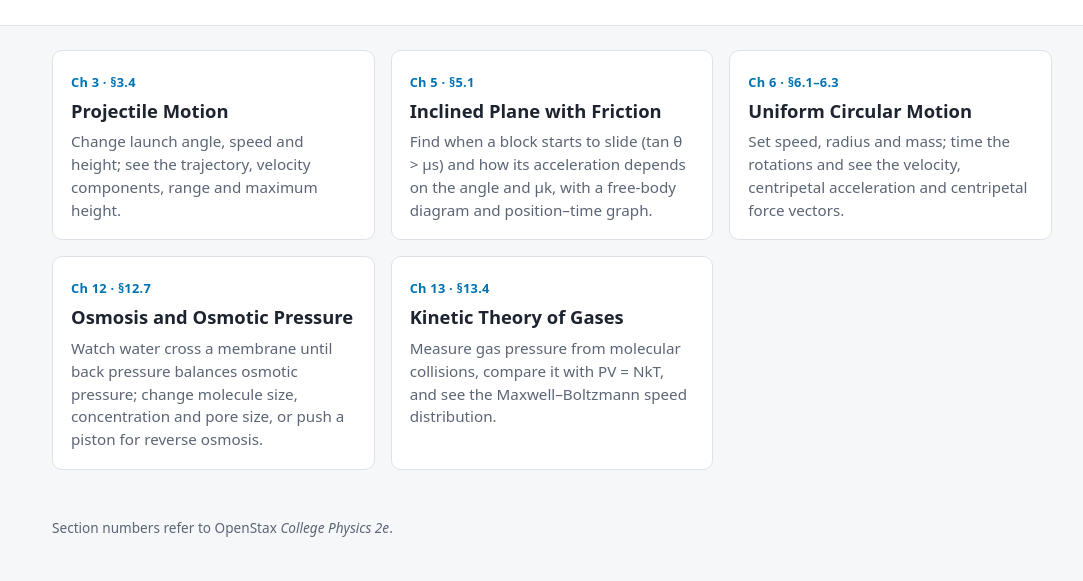
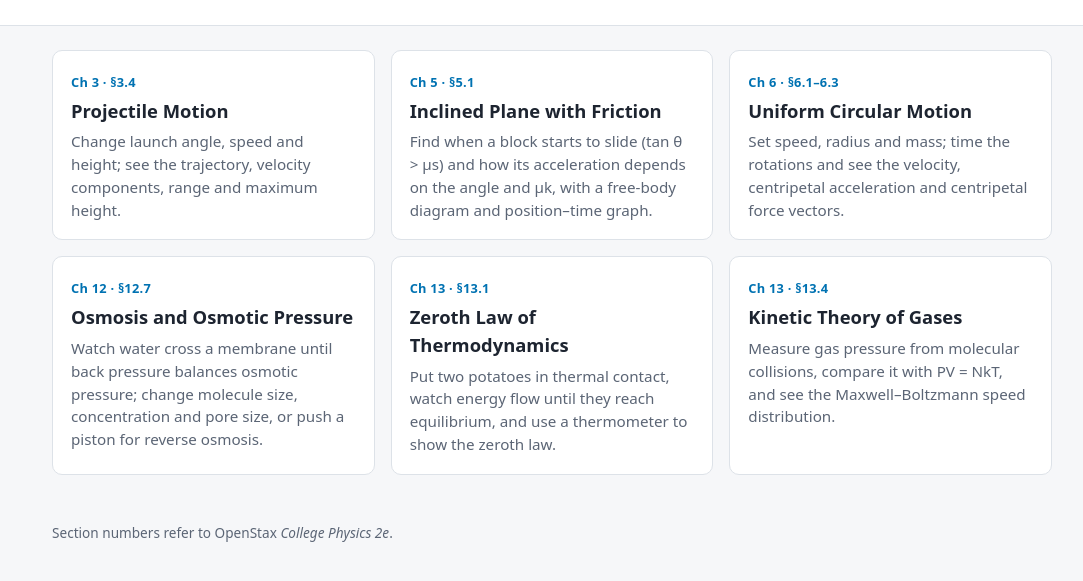
Before and after one commit to SwanPhysics/physics-sims, a plain HTML site: page index.html in a window 1280 px wide. Shown: the part 105-686 px from the top of the page, without its empty margins (88-1171 px from the left). Drawn offline with Linux system fonts and the light colour scheme.

Commit message:
Add link for Zeroth Law of Thermodynamics simulation

```diff
--- a/index.html
+++ b/index.html
@@ -69,6 +69,12 @@
       <p>Watch water cross a membrane until back pressure balances osmotic pressure; change molecule size, concentration and pore size, or push a piston for reverse osmosis.</p>
     </a>
 
+    <a class="card" href="sims/ch13-zeroth-law-of-thermodynamics/">
+      <span class="chapter">Ch 13 · §13.1</span>
+      <h3>Zeroth Law of Thermodynamics</h3>
+      <p>Put two potatoes in thermal contact, watch energy flow until they reach equilibrium, and use a thermometer to show the zeroth law.</p>
+    </a>
+
     <a class="card" href="sims/ch13-kinetic-theory-of-gases/">
       <span class="chapter">Ch 13 · §13.4</span>
       <h3>Kinetic Theory of Gases</h3>
```
